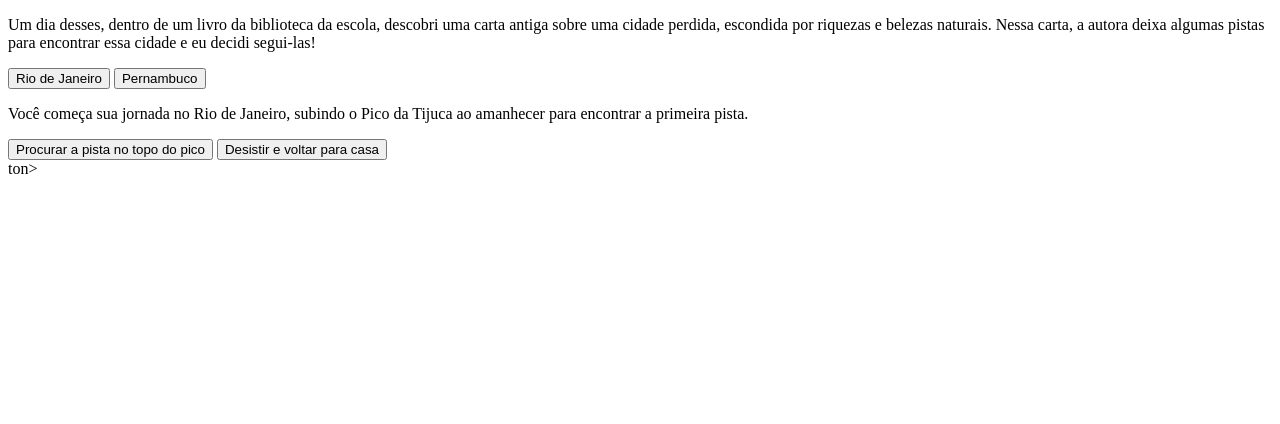
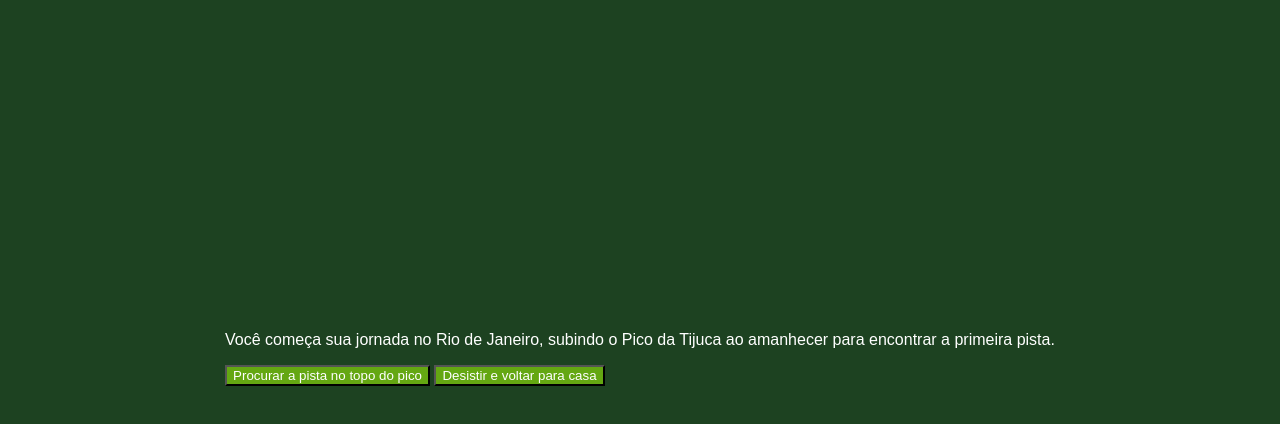
Before and after one commit to Anelizi08/Algoritimo, a plain HTML site: page index.html in a window 1280 px wide. Both pictures are taken after a click on the button "Rio de Janeiro". Drawn offline with Linux system fonts and the light colour scheme; a web font is replaced by a local one.

Commit message:
.. ht;hmlh

```diff
--- a/index.html
+++ b/index.html
@@ -11,7 +11,8 @@
 </head>
 <body>
     <main>
-          <div>
+          <div class="passo ativo" id="passo-0">
+            <img src="cenario-passo0.png" alt="">
              <p>Um dia desses, dentro de um livro da biblioteca da escola, descobri uma carta antiga sobre uma cidade perdida,
              escondida por riquezas e belezas naturais. Nessa carta, a autora deixa algumas pistas para encontrar essa cidade e eu decidi segui-las!</p>
        	 <button class="btn-proximo" data-proximo="1">Rio de Janeiro</button>
@@ -23,10 +24,6 @@
             <button class="btn-proximo" data-proximo="4">Desistir e voltar para casa</button>
         </div>
         </main>
-        <script src="script.js"><</script>
-        ton>
-
-
-
+        <script src="script.js"></script>
 </body>
 </html
--- /dev/null
+++ b/script.js
@@ -0,0 +1,11 @@
+const avanca = document.querySelectorAll('.btn-proximo');
+
+avanca.forEach(button => {
+    button.addEventListener('click', function(){
+        const atual = document.querySelector('.ativo');
+        const proximoPasso = 'passo-' + this.getAttribute('data-proximo');
+
+        atual.classList.remove('ativo');
+        document.getElementById(proximoPasso).classList.add('ativo');
+    })
+})
--- a/style.css
+++ b/style.css
@@ -0,0 +1,24 @@
+body {
+    background-color: #1D4221;
+    color: white;
+    font-family: "Bai Jamjuree", sans-serif;
+    display: flex;
+    justify-content: center;
+    align-items: center;
+    height: 700px;
+    margin: 0;
+}
+
+button {
+    background-color: #64A712;
+    color: white;
+    font-family: "Bai Jamjuree", sans-serif;
+}
+
+.passo {
+    display: none;
+}
+
+.passo.ativo {
+    display:block;
+}
```
